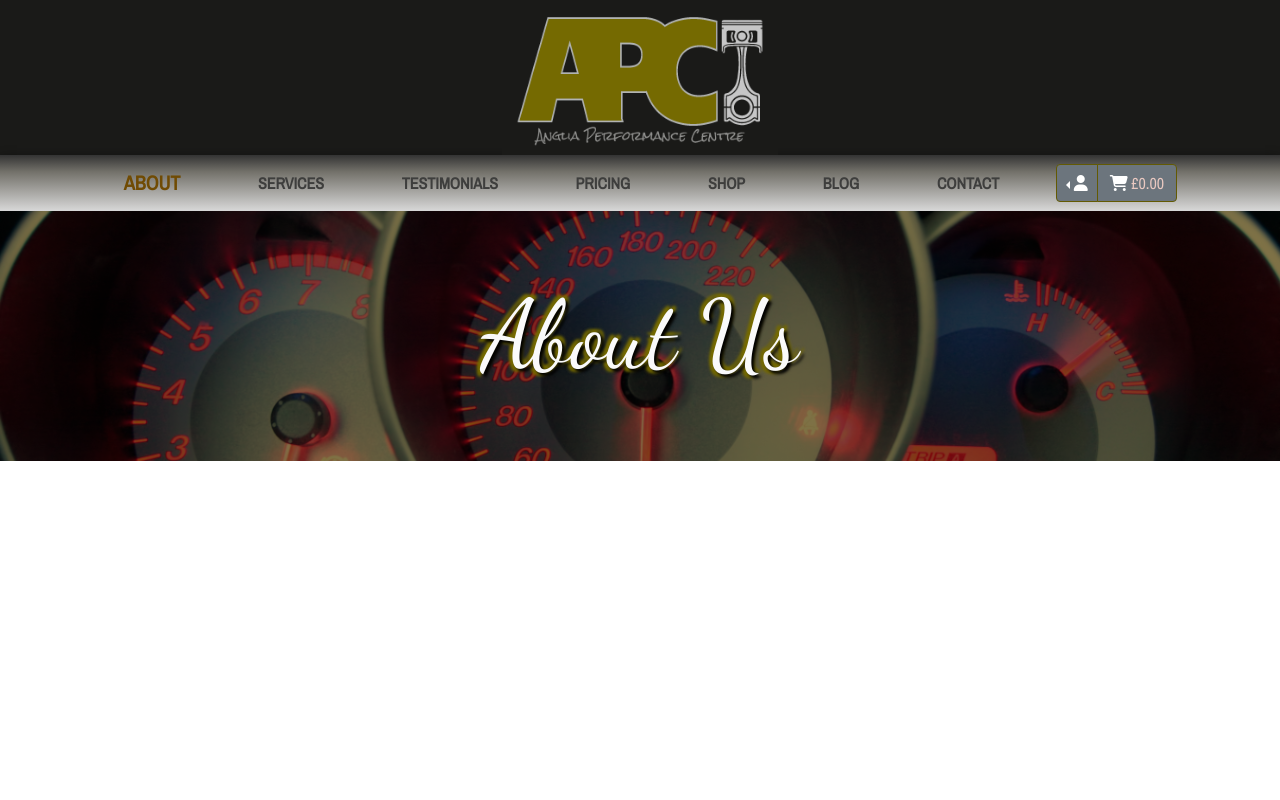
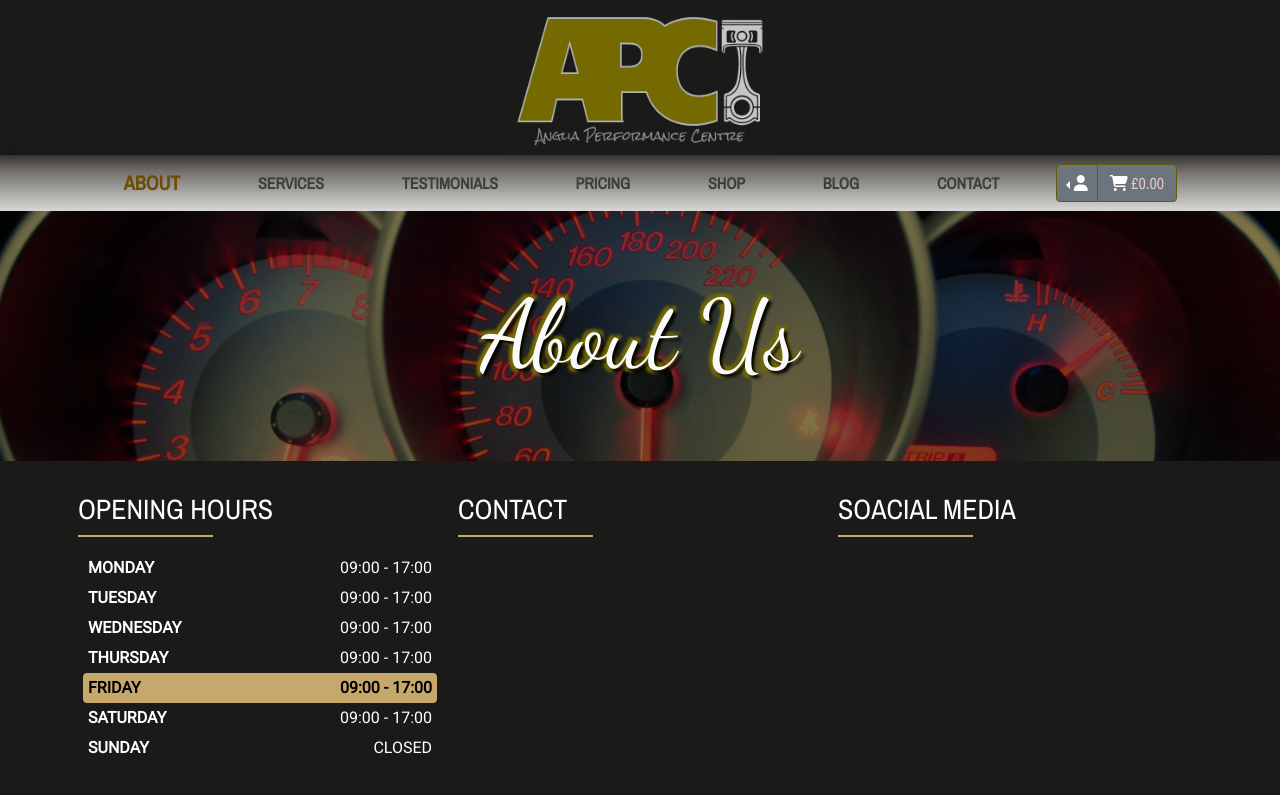
Before and after one commit to Matte-gtr/AngliaPerformanceCentre, a Django app: page /about_us/ in a window 1280 px wide. Run offline with Django 3.2, Linux system fonts and the light colour scheme; some libraries are stand-ins or nearby versions.

Commit message:
add opening times to footer with some styling

```diff
--- a/static/css/base.css
+++ b/static/css/base.css
@@ -1,7 +1,7 @@
 /*----------General----------*/
 @import url('https://fonts.googleapis.com/css2?family=Open+Sans&display=swap');
 @import url('https://fonts.googleapis.com/css2?family=Archivo+Narrow&display=swap');
-@import url('https://fonts.googleapis.com/css2?family=Montserrat:wght@100&display=swap');
+@import url('https://fonts.googleapis.com/css2?family=Marck+Script&family=Roboto&display=swap');
 @import url('https://fonts.googleapis.com/css2?family=Dancing+Script&display=swap');
 
 html {
@@ -18,7 +18,7 @@ h6 {
 }
 
 body {
-    font-family: Montserrat, sans-serif;
+    font-family: Roboto, sans-serif;
 }
 
 #base-header {
@@ -104,6 +104,46 @@ body {
 
 .text-gold {
     color: #6c5b3a;
+}
+
+.uppercase {
+    text-transform: uppercase;
+}
+
+/*----------Footer----------*/
+
+.footer-hr {
+    border-color: #c6a76c;
+    border-width: 2px;
+    width: 135px;
+    margin-left: 0;
+    margin-top: 0;
+}
+
+.align-right {
+    text-align: right;
+    display: table-cell;
+    float: right;
+}
+
+.opening-times {
+    padding: 0;
+    margin: 0;
+}
+
+.opening-times li {
+    list-style: none;
+    padding: 3px 5px;
+}
+
+.footer-active {
+    background-color: #c6a76c;
+    color: #000000;
+    border-radius: 4px;
+}
+
+.footer-content {
+    padding: 0 5px;
 }
 
 /*----------Navbar----------*/
@@ -453,6 +493,13 @@ nav ul li {
 
 /*----------SERVICES (GENERAL)----------*/
 
+/*----------contact-----------*/
+
+.maps-iframe {
+    width: 100%;
+    height: 450px;
+}
+
 .services-header {
     background-image: url(/media/engine-components.jpg);
     background-blend-mode: color-burn;
--- a/templates/base.html
+++ b/templates/base.html
@@ -186,9 +186,70 @@
         </nav>
     </div>
 
-
     {% block content %}
     {% endblock %}
+
+    <!--Footer-->
+    {% now "D" as dayofweek %}
+    <footer>
+        <div class="container-fluid bg-darker text-white pb-3 pt-3">
+            <div class="container">
+                <div class="row">
+                    <div class="col-12 col-lg-4 p-2 mt-2 mb-2">
+                        <h3 class="uppercase">Opening hours</h3>
+                        <hr class="footer-hr">
+                        <div class="footer-content">
+                            <ul class="opening-times uppercase">
+                                <li {% if dayofweek == 'Mon' %}class="footer-active"{% endif %}>
+                                    <div>
+                                        <strong>Monday</strong><span class="align-right {% if dayofweek == 'Mon' %}font-weight-bold{% endif %}">09:00 - 17:00</span>
+                                    </div>
+                                </li>
+                                <li {% if dayofweek == 'Tue' %}class="footer-active"{% endif %}>
+                                    <div>
+                                        <strong>Tuesday</strong><span class="align-right {% if dayofweek == 'Tue' %}font-weight-bold{% endif %}">09:00 - 17:00</span>
+                                    </div>
+                                </li>
+                                <li {% if dayofweek == 'Wed' %}class="footer-active"{% endif %}>
+                                    <div>
+                                        <strong>Wednesday</strong><span class="align-right {% if dayofweek == 'Wed' %}font-weight-bold{% endif %}">09:00 - 17:00</span>
+                                    </div>
+                                </li>
+                                <li {% if dayofweek == 'Thu' %}class="footer-active"{% endif %}>
+                                    <div>
+                                        <strong>Thursday</strong><span class="align-right {% if dayofweek == 'Thu' %}font-weight-bold{% endif %}">09:00 - 17:00</span>
+                                    </div>
+                                </li>
+                                <li {% if dayofweek == 'Fri' %}class="footer-active"{% endif %}>
+                                    <div>
+                                        <strong>Friday</strong><span class="align-right {% if dayofweek == 'Fri' %}font-weight-bold{% endif %}">09:00 - 17:00</span>
+                                    </div>
+                                </li>
+                                <li {% if dayofweek == 'Sat' %}class="footer-active"{% endif %}>
+                                    <div>
+                                        <strong>Saturday</strong><span class="align-right {% if dayofweek == 'Sat' %}font-weight-bold{% endif %}">09:00 - 17:00</span>
+                                    </div>
+                                </li>
+                                <li {% if dayofweek == 'Sun' %}class="footer-active"{% endif %}>
+                                    <div>
+                                        <strong>Sunday</strong><span class="align-right {% if dayofweek == 'Sun' %}font-weight-bold{% endif %}">Closed</span>
+                                    </div>
+                                </li>
+                            </ul>
+                        </div>
+                    </div>
+                    <div class="col-12 col-lg-4 p-2 mt-2 mb-2">
+                        <h3 class="uppercase">Contact</h3>
+                        <hr class="footer-hr">
+                    </div>
+                    <div class="col-12 col-lg-4 p-2 mt-2 mb-2">
+                        <h3 class="uppercase">Soacial Media</h3>
+                        <hr class="footer-hr">
+                    </div>
+                </div>
+            </div>
+        </div>
+    </footer>
 
     {% if messages %}
     <div class="message-container">
```
Also changed, not shown: contact/templates/contact/contact.html (+9 -3 lines).
